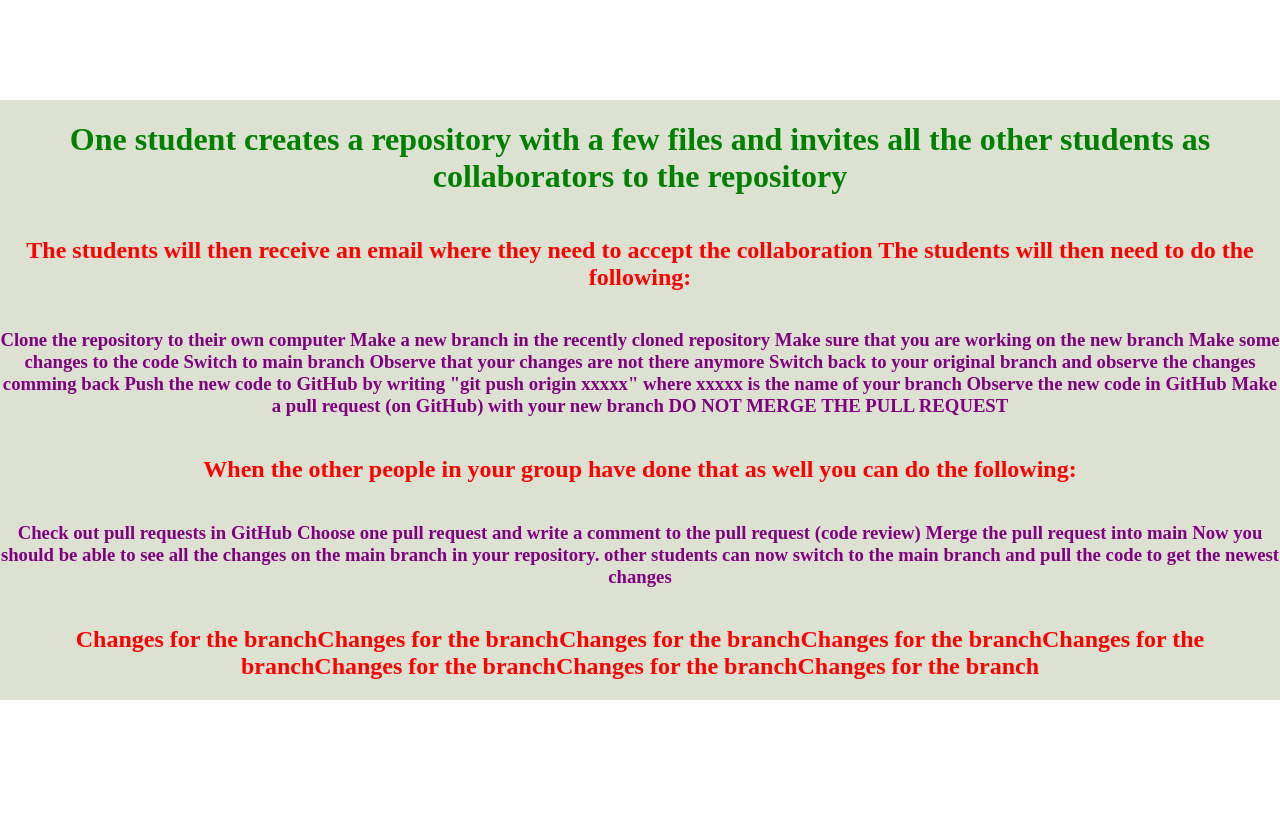
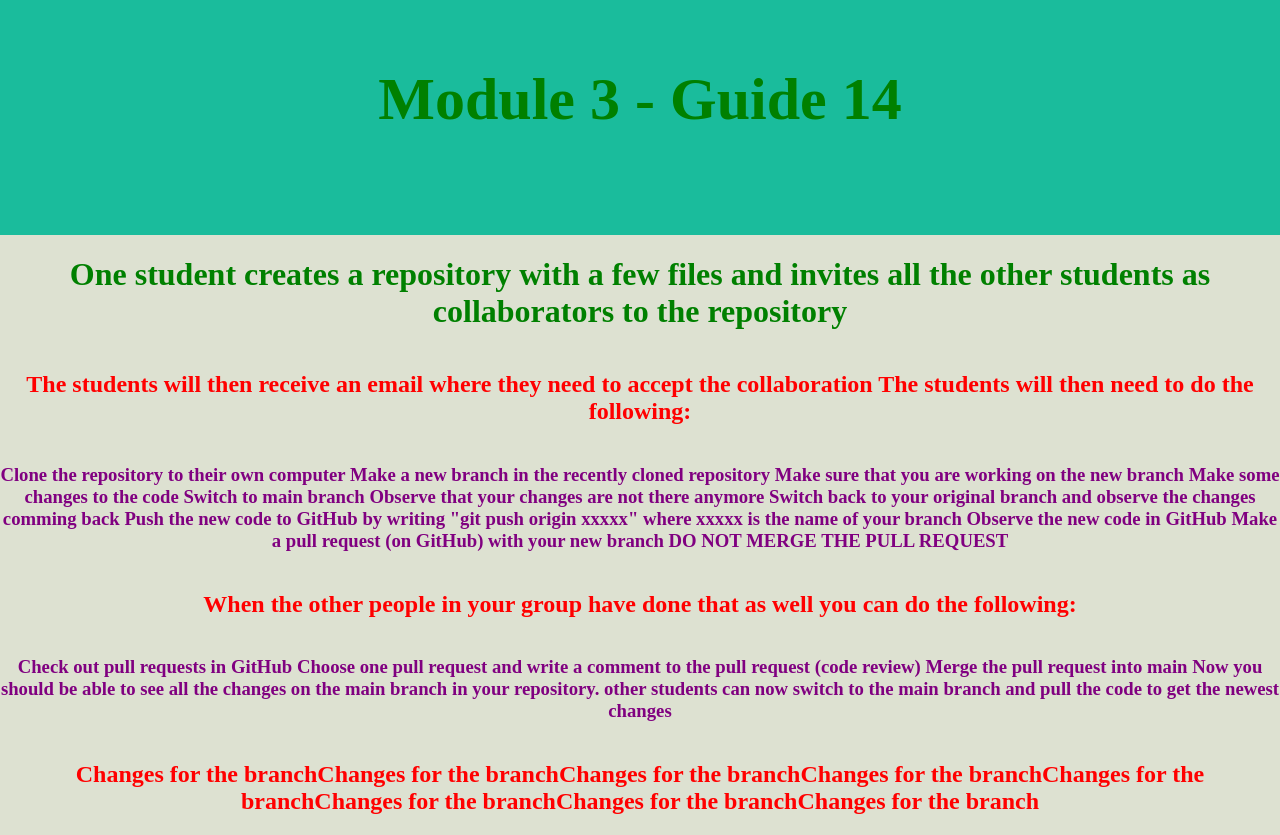
Before and after one commit to G-Mosseater/GitHub---Branches-and-Pull-Requests-Guide, a plain HTML site: page index.html in a window 1280 px wide. Before the commit the page ends 800 px from the top, so only its background shows below. Drawn offline with Linux system fonts and the light colour scheme.

Commit message:
adding header

```diff
--- a/index.html
+++ b/index.html
@@ -8,6 +8,9 @@
   </head>
   <body>
     <main>
+      <div class="header">
+        <h1>Module 3 - Guide 14</h1>
+      </div>
       <div class="Text">
         <h1>
           One student creates a repository with a few files and invites all the
--- a/styles.css
+++ b/styles.css
@@ -6,6 +6,14 @@ html, body {
     justify-content: center;
     align-items: center
 }
+
+.header {
+    padding: 60px;
+    text-align: center;
+    background: #1abc9c;
+    color: white;
+    font-size: 30px;
+  }
 
 h1 {
     color: green
```
